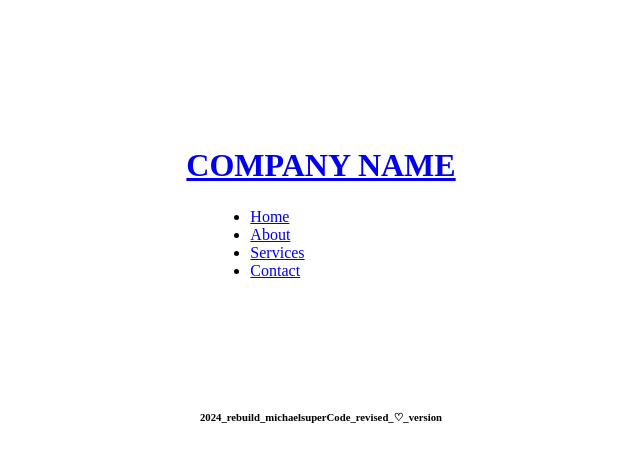
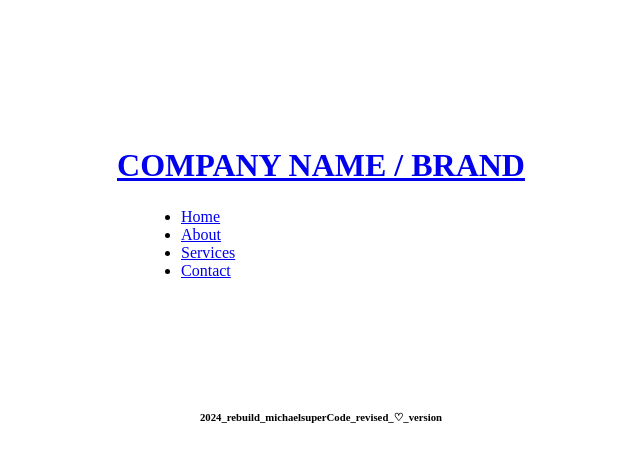
Before and after one commit to michaelsupercode/Lev1_3_html, a plain HTML site: page index.html in a window 1280 px wide. Shown: the whole page, without its empty margins (319-959 px from the left). Drawn offline with Linux system fonts and the light colour scheme.

Commit message:
Update index.html

```diff
--- a/index.html
+++ b/index.html
@@ -13,7 +13,7 @@
 <body>
     <h2></h2>
 <main>
-    <h1><a href="#">COMPANY NAME</a></h1>
+    <h1><a href="#">COMPANY NAME / BRAND</a></h1>
     <ul>
         <li><a href="#">Home</a></li>
         <li><a href="#">About</a></li>
```
